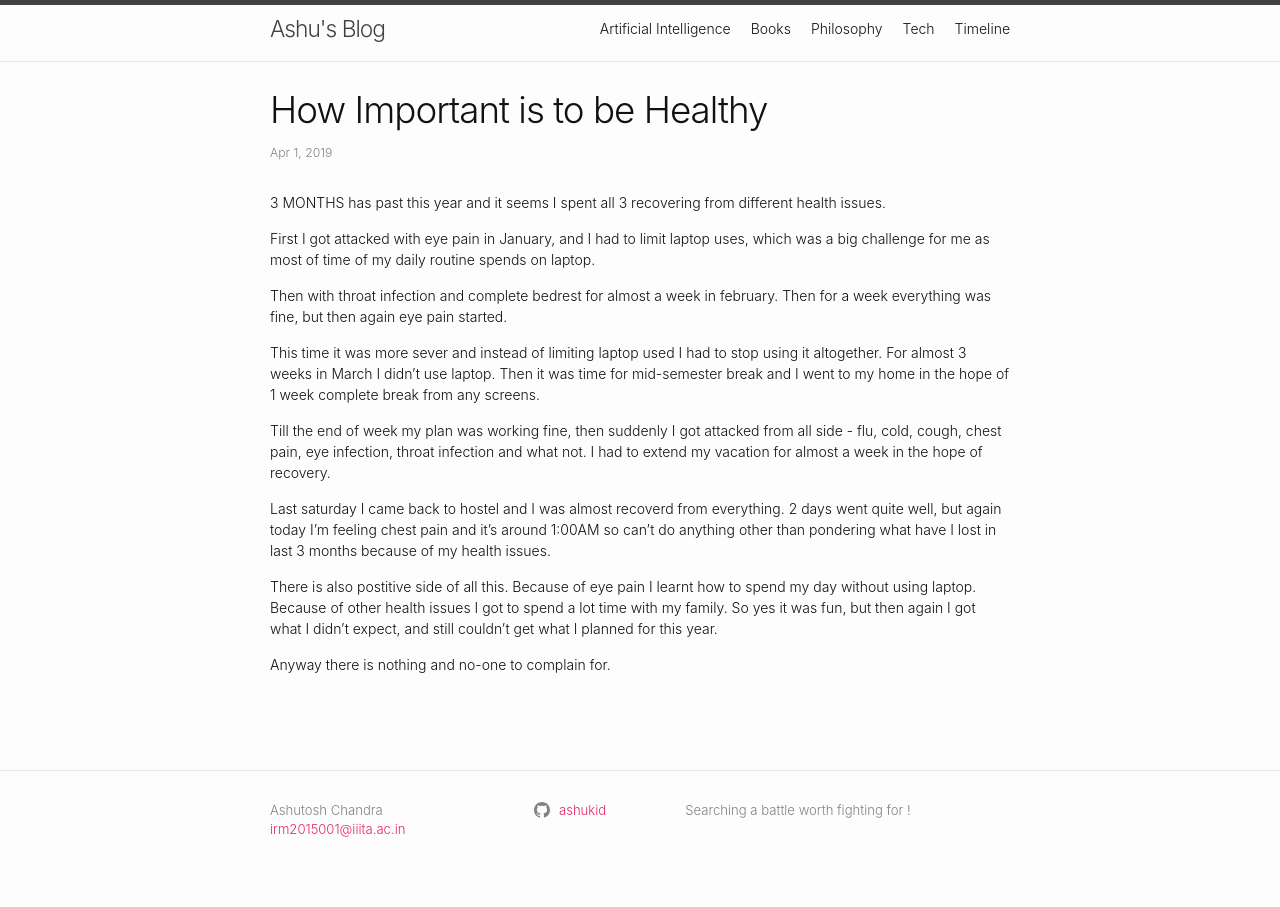
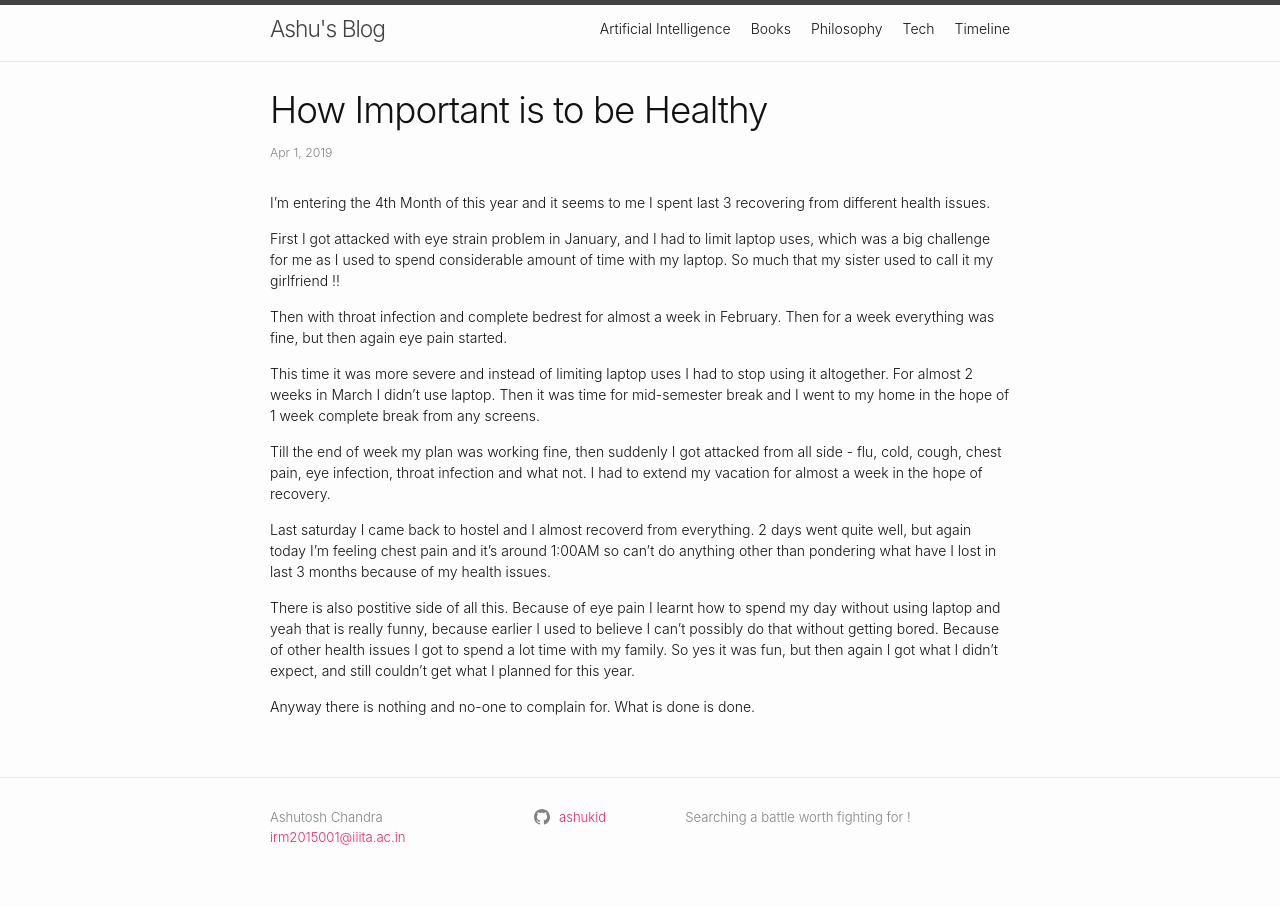
Before and after one commit to ashukid/ashukid.github.io, a Jekyll site: the page built from _posts/2019-04-01-How-important-is-being-healthy.md, in a window 1280 px wide. Built offline with Jekyll 4.4.1, drawn with Linux system fonts in a browser that asks for light colours.

```diff
--- a/_posts/2019-04-01-How-important-is-being-healthy.md
+++ b/_posts/2019-04-01-How-important-is-being-healthy.md
@@ -6,18 +6,18 @@ date:   2019-04-01
 category: timeline
 ---
 
-3 MONTHS has past this year and it seems I spent all 3 recovering from different health issues.
+I'm entering the 4th Month of this year and it seems to me I spent last 3 recovering from different health issues.
 
-First I got attacked with eye pain in January, and I had to limit laptop uses, which was a big challenge for me as most of time of my daily routine spends on laptop.
+First I got attacked with eye strain problem in January, and I had to limit laptop uses, which was a big challenge for me as I used to spend considerable amount of time with my laptop. So much that my sister used to call it my girlfriend !!
 
-Then with throat infection and complete bedrest for almost a week in february. Then for a week everything was fine, but then again eye pain started.
+Then with throat infection and complete bedrest for almost a week in February. Then for a week everything was fine, but then again eye pain started.
 
-This time it was more sever and instead of limiting laptop used I had to stop using it altogether. For almost 3 weeks in March I didn't use laptop. Then it was time for mid-semester break and I went to my home in the hope of 1 week complete break from any screens.
+This time it was more severe and instead of limiting laptop uses I had to stop using it altogether. For almost 2 weeks in March I didn't use laptop. Then it was time for mid-semester break and I went to my home in the hope of 1 week complete break from any screens.
 
 Till the end of week my plan was working fine, then suddenly I got attacked from all side - flu, cold, cough, chest pain, eye infection, throat infection and what not. I had to extend my vacation for almost a week in the hope of recovery.
 
-Last saturday I came back to hostel and I was almost recoverd from everything. 2 days went quite well, but again today I'm feeling chest pain and it's around 1:00AM so can't do anything other than pondering what have I lost in last 3 months because of my health issues.
+Last saturday I came back to hostel and I almost recoverd from everything. 2 days went quite well, but again today I'm feeling chest pain and it's around 1:00AM so can't do anything other than pondering what have I lost in last 3 months because of my health issues.
 
-There is also postitive side of all this. Because of eye pain I learnt how to spend my day without using laptop. Because of other health issues I got to spend a lot time with my family. So yes it was fun, but then again I got what I didn't expect, and still couldn't get what I planned for this year.
+There is also postitive side of all this. Because of eye pain I learnt how to spend my day without using laptop and yeah that is really funny, because earlier I used to believe I can't possibly do that without getting bored. Because of other health issues I got to spend a lot time with my family. So yes it was fun, but then again I got what I didn't expect, and still couldn't get what I planned for this year.
 
-Anyway there is nothing and no-one to complain for.
+Anyway there is nothing and no-one to complain for. What is done is done.
```
Also changed, not shown: _layouts/timeline.html (+4 -6 lines), _posts/2019-04-08-finished-backpropagation.md (+2 -2 lines), _posts/2019-08-08-the-replicate-hypothesis.md (added, +13 -0 lines).
